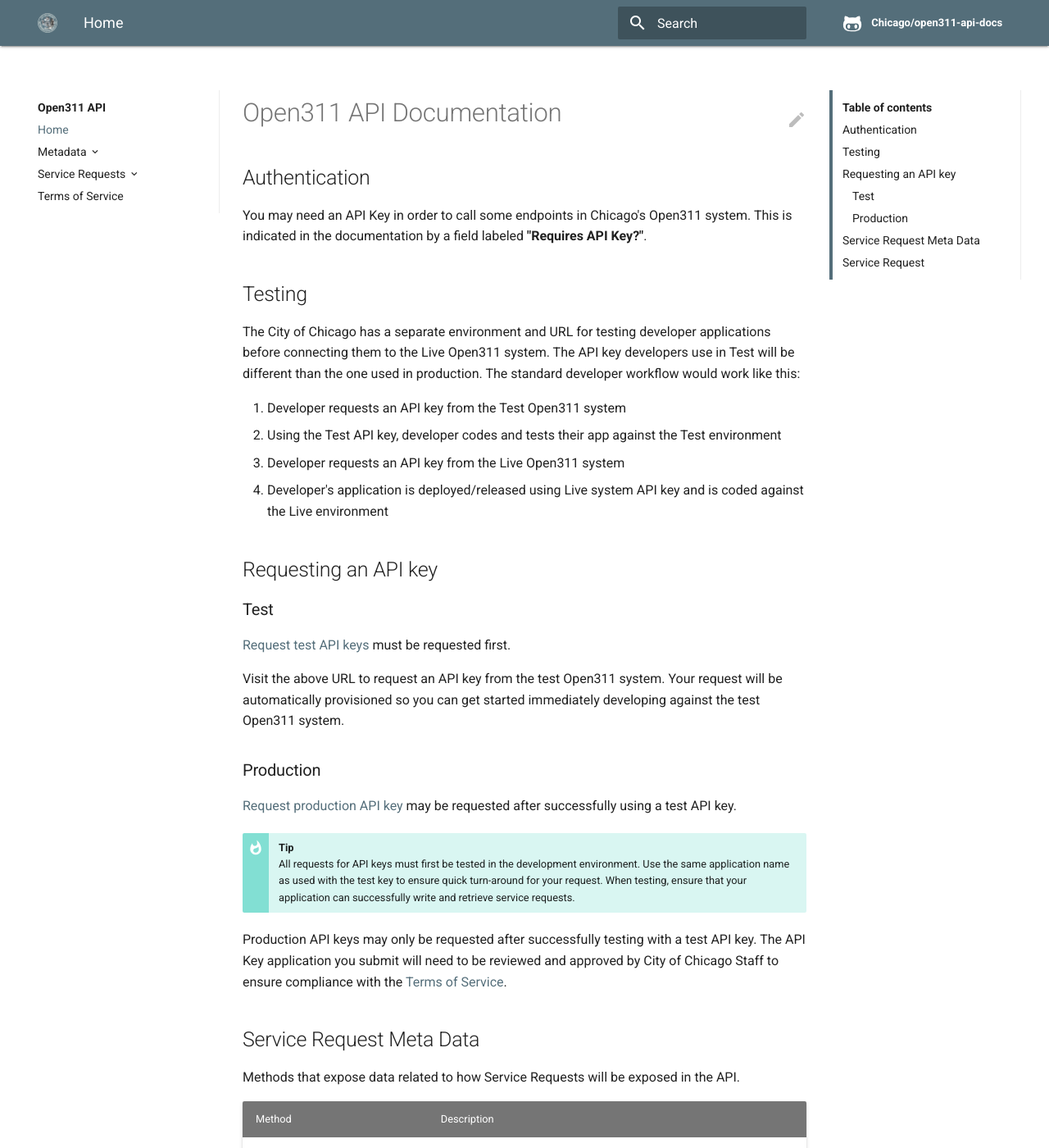
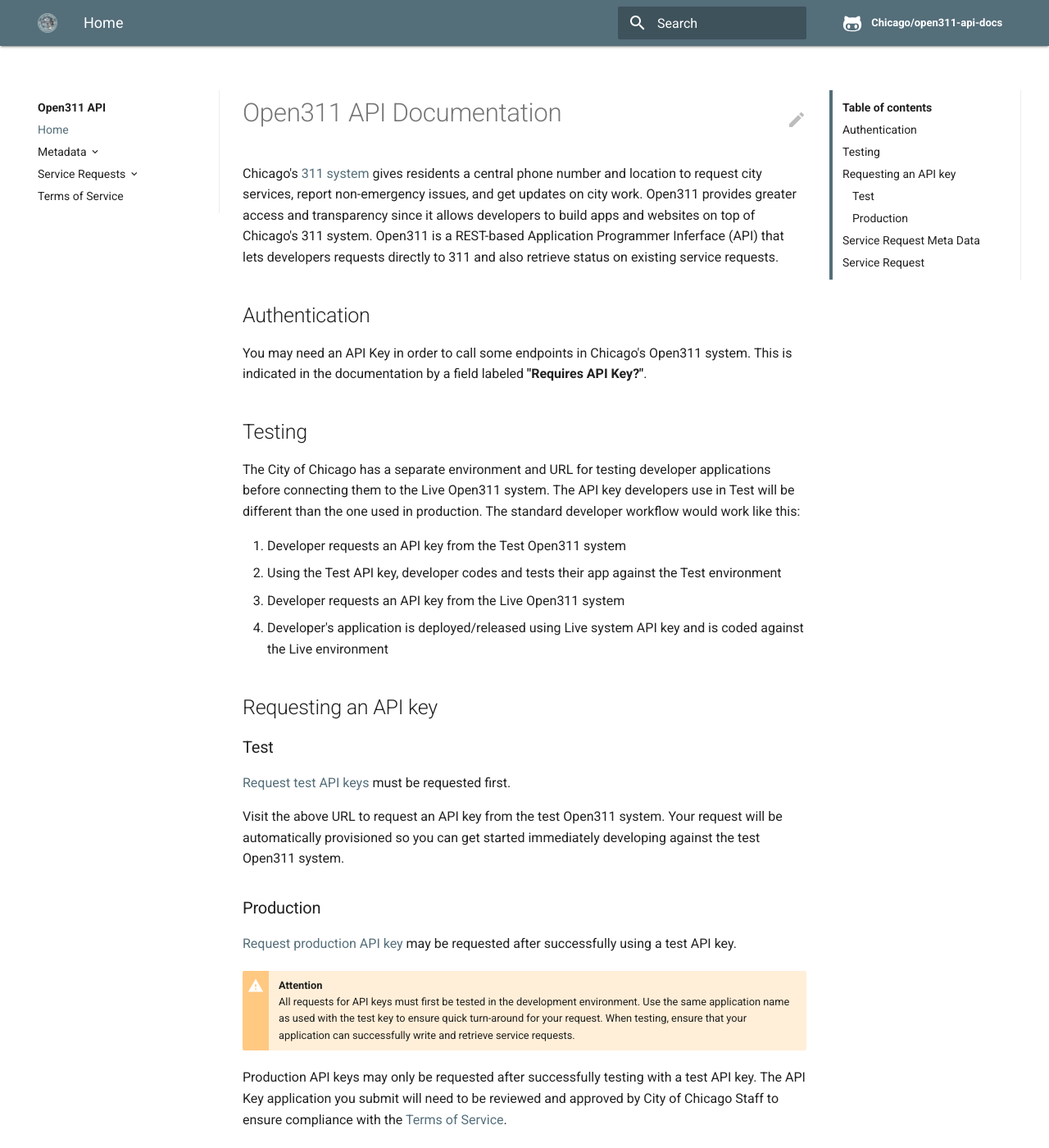
Before and after one commit to Chicago/open311-api-docs, an MkDocs documentation site: the page built from docs/index.md, in a window 1280 px wide and 1400 px high. Shown: the whole window at 82% size. Built offline with MkDocs 1.6.1, drawn with Linux system fonts in a browser that asks for light colours; old or Windows-style settings are respelled for this version of MkDocs.

Commit message:
Add explanatory text on Open 311

```diff
--- a/docs/index.md
+++ b/docs/index.md
@@ -1,4 +1,6 @@
 # Open311 API Documentation
+
+Chicago's [311 system](https://www.cityofchicago.org/311) gives residents a central phone number and location to request city services, report non-emergency issues, and get updates on city work. Open311 provides greater access and transparency since it allows developers to build apps and websites on top of Chicago's 311 system. Open311 is a REST-based Application Programmer Inferface (API) that lets developers requests directly to 311 and also retrieve status on existing service requests.
 
 ## Authentication
 
@@ -23,7 +25,7 @@ Visit the above URL to request an API key from the test Open311 system. Your req
 ### Production
 [Request production API key](http://311api.cityofchicago.org/open311/v2/apps/new) may be requested after successfully using a test API key.
 
-!!! tip
+!!! attention
     All requests for API keys must first be tested in the development environment.
     Use the same application name as used with the test key to ensure quick turn-around
     for your request. When testing, ensure that your application can successfully write
```
